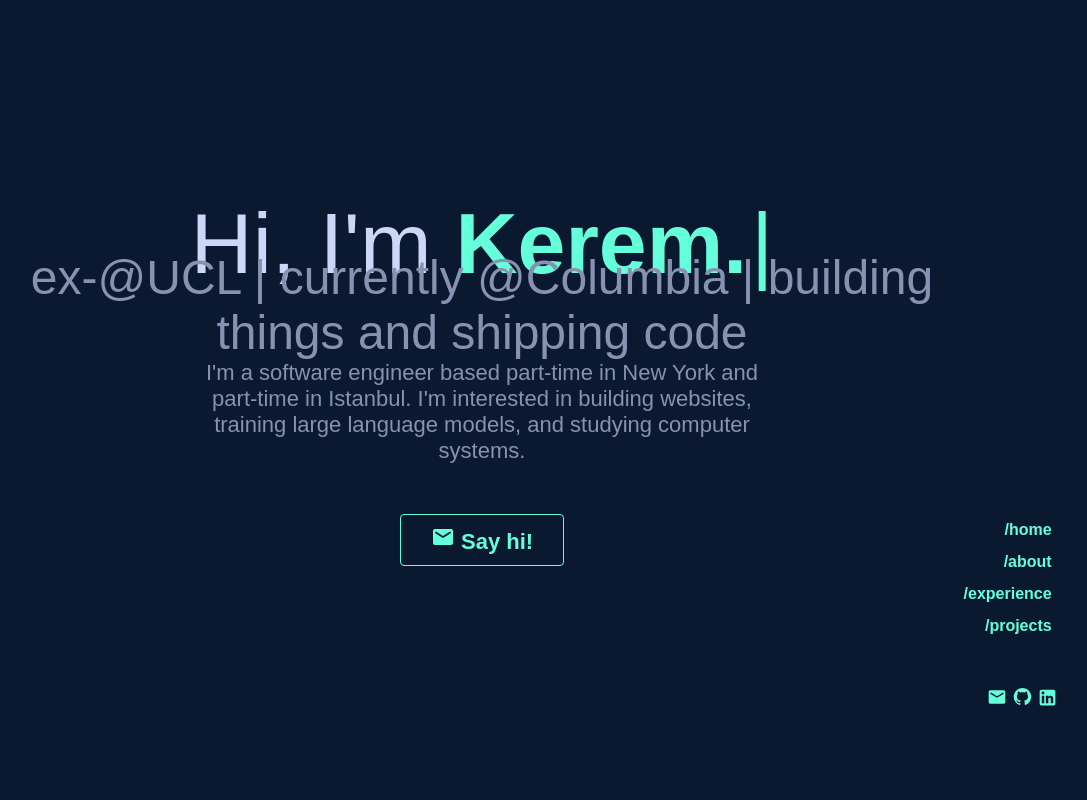
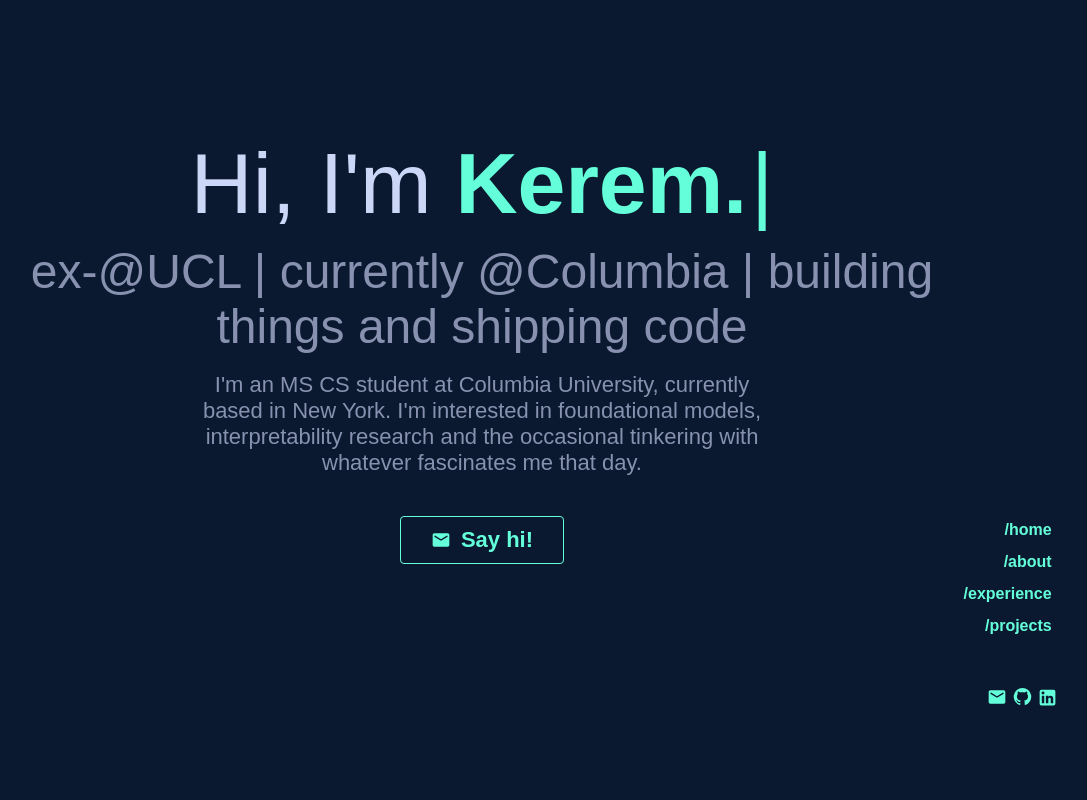
Before and after one commit to ckakbulut/kerem, a Next.js app: page / in a window 1280 px wide. Shown: the top 800 px of the page, without its empty margins (158-1245 px from the left). Built offline with nearby package versions, Linux system fonts and the light colour scheme; a web font is replaced by a local one.

Commit message:
tighten intro spacing and center contact button content

```diff
--- a/src/components/Intro.js
+++ b/src/components/Intro.js
@@ -43,17 +43,14 @@
         code
       </div>
       <div className="intro-desc">
-                I&apos;m a software engineer based part-time in New York and
-                part-time in Istanbul. I&apos;m interested in building
-                websites, training large language models, and studying computer
-                systems.
+        I&apos;m an MS CS student at Columbia University, currently based in New York. I&apos;m interested in foundational models, interpretability research and the occasional tinkering with whatever fascinates me that day.
       </div>
       <a
         href="mailto:cankeremakbulut@gmail.com"
         className="intro-contact"
       >
-                <EmailRoundedIcon />
-                {"  Say hi!"}
+        <EmailRoundedIcon fontSize="small" />
+        <span>Say hi!</span>
       </a>
     </div>
   );
--- a/src/styles/About.css
+++ b/src/styles/About.css
@@ -2,7 +2,7 @@
     min-height: 50vh;
     margin: auto;
     max-width: 1000px;
-    padding-top: 100px;
+    padding-top: 40px;
 }
 
 .about-description ul {
--- a/src/styles/Intro.css
+++ b/src/styles/Intro.css
@@ -5,8 +5,9 @@
     text-align: center;
     margin: auto;
     max-width: 1000px;
-    padding-top: 200px;
-    min-height: 100vh;
+    padding-top: 140px;
+    padding-bottom: 60px;
+    min-height: 80vh;
 }
 
 .intro-title {
@@ -35,7 +36,7 @@
 }
 
 .intro-subtitle {
-    margin-top: -36px;
+    margin-top: 18px;
     font-family: var(--font-ntr), sans-serif;
     color: var(--slate);
     text-align: center;
@@ -44,20 +45,26 @@
 }
 
 .intro-desc {
+    margin-top: 18px;
     color: var(--slate);
     font-family: var(--font-ntr), sans-serif;
     font-size: 22px;
     text-align: center;
     max-width: 600px;
-    padding-bottom: 50px;
+    padding-bottom: 40px;
 }
 
 .intro-contact {
+    display: inline-flex;
+    align-items: center;
+    justify-content: center;
+    gap: 10px;
+    line-height: 1;
     font-size: 22px;
     font-weight: bolder;
     font-family: var(--font-ntr), sans-serif;
     align-self: center;
-    padding: 10px 30px;
+    padding: 12px 30px;
     cursor: pointer;
     border: 1px solid var(--green-bright);
     border-radius: 4px;
@@ -88,7 +95,7 @@
     }
 
     .intro-subtitle {
-        margin: 0;
+        margin-top: 12px;
         font-size: 28px;
     }
 
```
Lines whose indentation alone changed are shown as unchanged.
